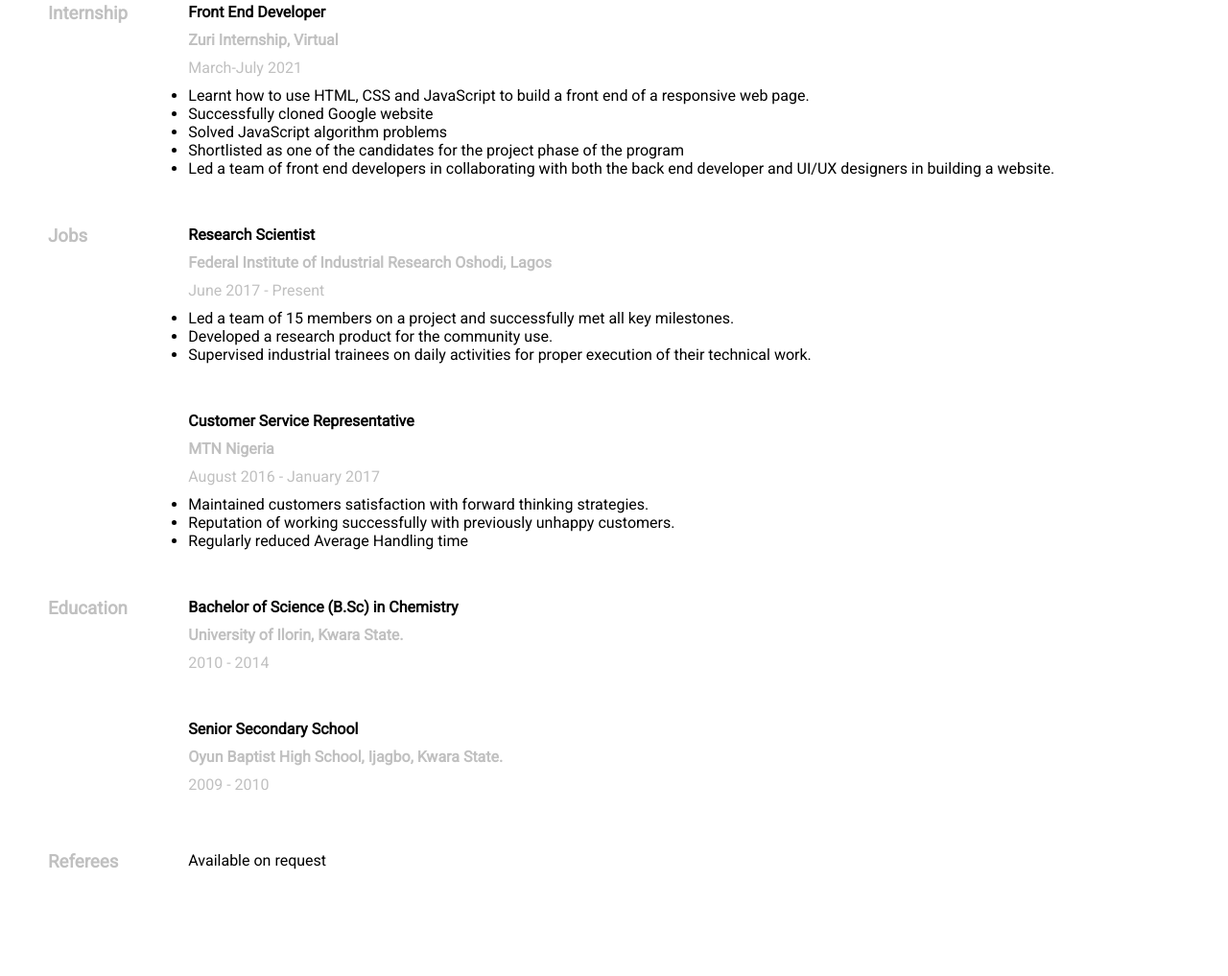
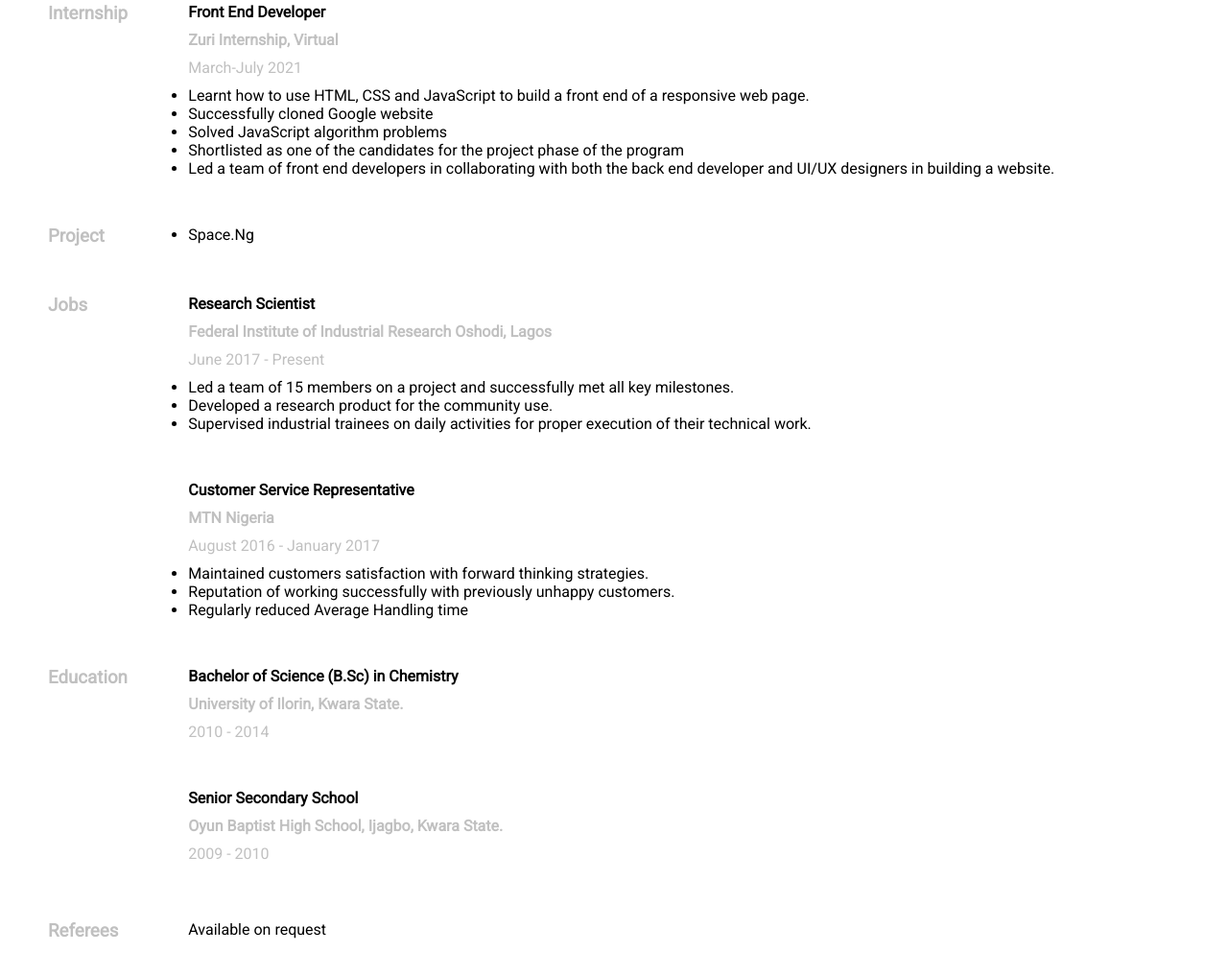
Before and after one commit to shefabo/HNG-stage2, a plain HTML site: page index.html in a window 1280 px wide. Shown: the part 943-1960 px from the top of the page at 96% size. Before the commit the page ends 1902 px from the top, so only its background shows below. Drawn offline with Linux system fonts and the light colour scheme.

Commit message:
commit modified

```diff
--- a/index.html
+++ b/index.html
@@ -22,6 +22,7 @@
         <div class="heading">
             <a href="mailto: shefabolarin@gmail.com"><i class="fa fa-envelope-open" aria-hidden="true"></i><li>shefabolarin@gmail.com</li></a>
             <a href="tel:+2347014766375"><i class="fa fa-phone" aria-hidden="true"></i><li>+2347014766375</li></a>
+            <a href="https://github.com/shefabo"><i class="fa fa-github" aria-hidden="true"></i><li>Github</li></a>
             <i class="fa fa-map-marker" aria-hidden="true"></i><li>Ketu, Lagos, 100242</li>
         </div>
     </header>
@@ -93,6 +94,16 @@
                 </tr>
                 <tr>
                     <td>
+                        <h3>Project</h3>
+                    </td>
+                    <td>
+                        <ul>
+                            <a href="https://happy-kepler-fc8bd6.netlify.app/"><li>Space.Ng</li></a>
+                        </ul>
+                    </td>
+                </tr>
+                <tr>
+                    <td>
                         <h3>Jobs</h3>
                     </td>
                     <td>
--- a/styles.css
+++ b/styles.css
@@ -27,6 +27,9 @@ a {
 .contact {
     margin: 30px;
 }
+li {
+    color: black;
+}
 .contact li {
     list-style: none;
     margin: 10px;
@@ -34,6 +37,7 @@ a {
 .heading li {
     list-style: none;
     margin: 10px;
+    display: inline;
 }
 table {
     border-spacing: 50px;
```
